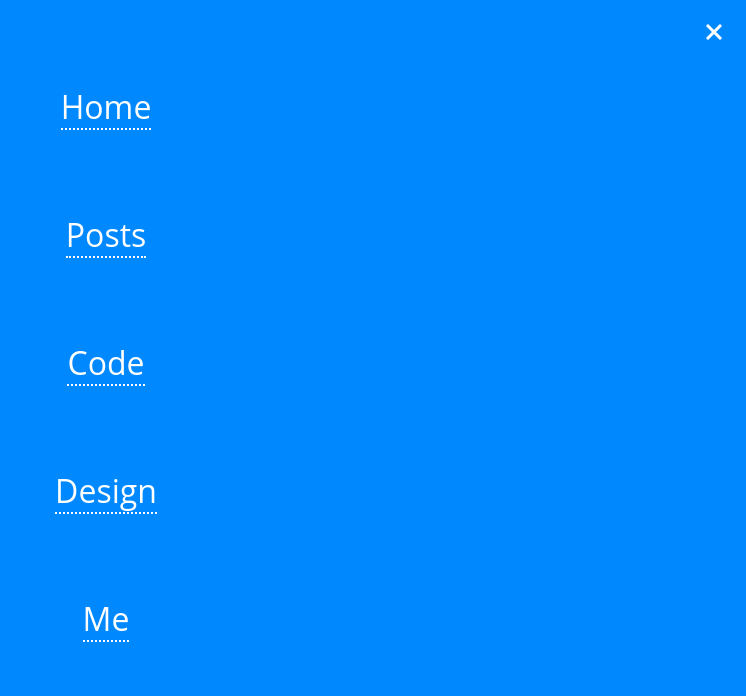
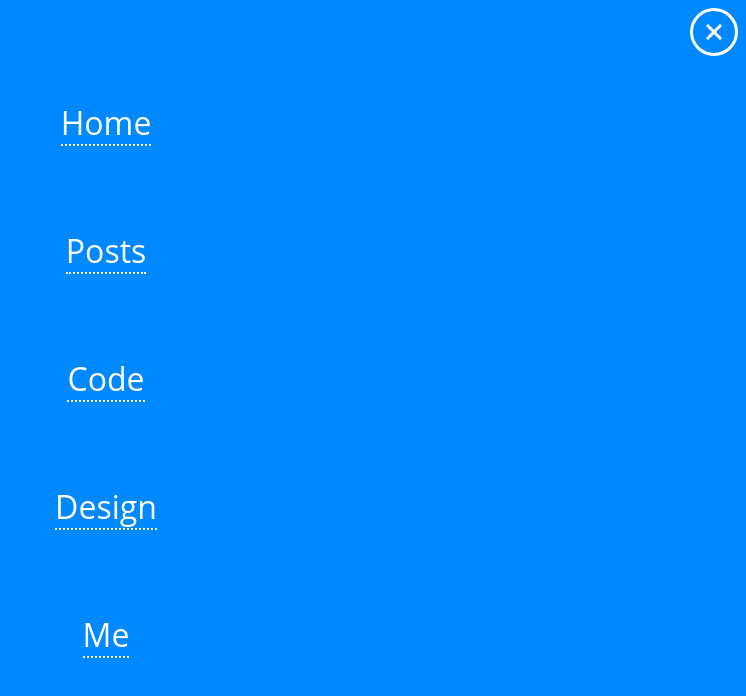
Before and after one commit to michaeljwilliams/williams.blue-dev, a website: page src/pep_includes/_head.html in a window 1280 px wide. Both pictures are taken after a click on the label 1248 px from the left and 32 px from the top of the page. Shown: the whole page, without its empty margins (534-1280 px from the left). Drawn offline with Linux system fonts and the light colour scheme.

Commit message:
Improve navburger animation

```diff
--- a/src/css/main.css
+++ b/src/css/main.css
@@ -160,9 +160,13 @@ code {
     top: .5rem;
     right: .5rem;
     border-radius: 50%;
-    transition: all .3s linear;
-    background-color: #08f;
-    border: .3rem solid white;
+    transition:
+        width .3s linear,
+        height .3s linear,
+        top .3s linear,
+        right .3s linear,
+        background-color 0s linear .3s;
+    background-color: white;
     display: flex;
     align-items: center;
     justify-content: center;
@@ -171,20 +175,29 @@ code {
     pointer-events: auto;
 }
 .navburger-checkbox:checked ~ .navburger-button {
+    background-color: #08f;
     width: 400vw;
     height: 400vw;
     top: calc(2rem - 200vw);
     right: calc(2rem - 200vw);
-    border-width: 8rem;
+    transition:
+        width .3s linear,
+        height .3s linear,
+        top .3s linear,
+        right .3s linear,
+        background-color 0s linear 0s;
 }
 .navburger-button::before {
     content: "";
-    height: 2rem;
-    width: 2rem;
+    height: 3rem;
+    width: 3rem;
+    border: .2rem solid white;
+    border-radius: 50%;
     background-image: url("/img/icons/hamburger button.svg");
     background-size: 1.2rem 1rem;
     background-repeat: no-repeat;
     background-position: center;
+    background-color: #08f;
 }
 .navburger-checkbox:checked ~ .navburger-button::before {
     background-image: url("/img/icons/hamburger button X.svg");
@@ -199,7 +212,7 @@ code {
 }
 .navburger-nav-linklist {
     position: absolute;
-    top: 3rem;
+    top: 4rem;
     height: 80%;
     width: 100vw;
     z-index: 99;
```
Also changed, not shown: build/css/main.css, 1 other file.
